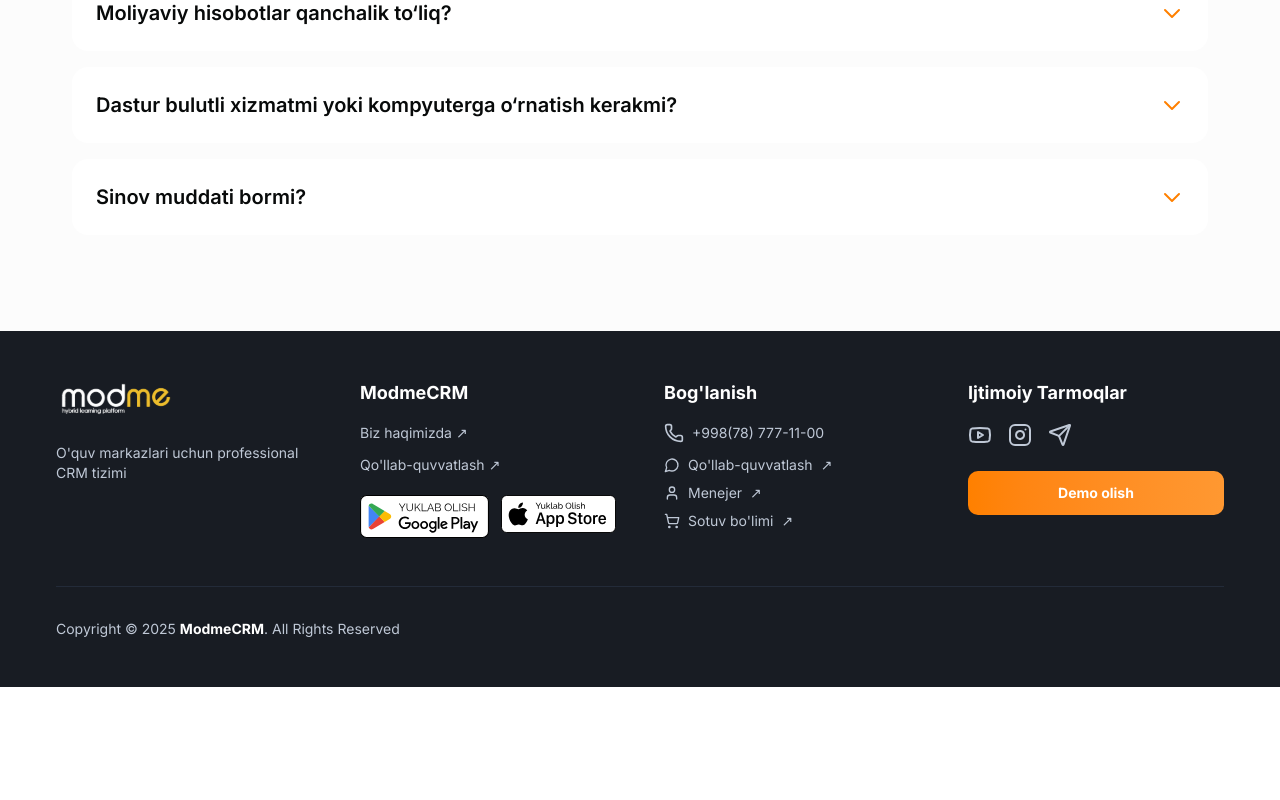
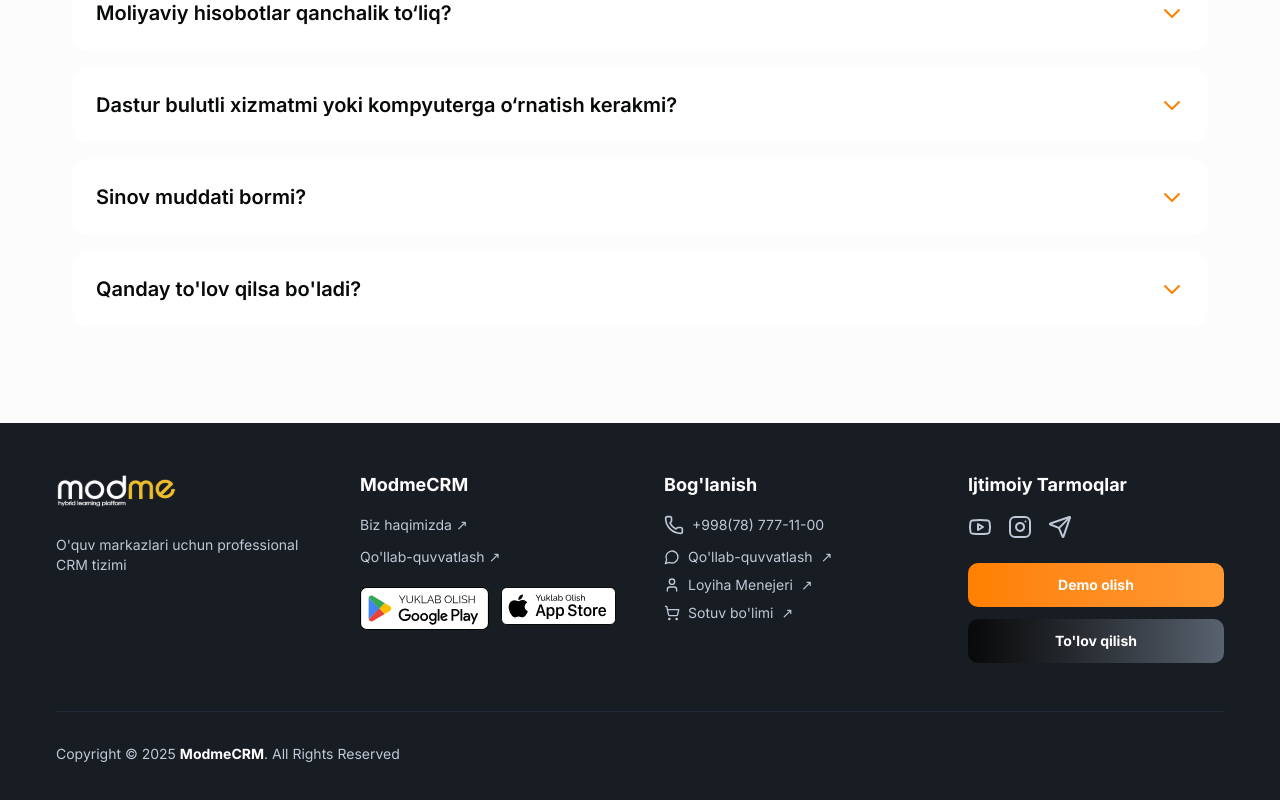
Before and after one commit to Behruz0129/modme-landing, a Next.js app: page / in a window 1280 px wide. Shown: the part 7651-8451 px from the top of the page. Before the commit the page ends 8338 px from the top, so only its background shows below. Built offline with nearby package versions, Linux system fonts and the light colour scheme; no server answers.

Commit message:
billingbot

```diff
--- a/app/prices/client.tsx
+++ b/app/prices/client.tsx
@@ -272,6 +272,38 @@
                         </div>
                     </motion.div>
 
+                    {/* Global Payment CTA */}
+                    <motion.div
+                        className="mt-10"
+                        variants={containerVariants}
+                        initial="hidden"
+                        animate="visible"
+                    >
+                        <motion.div
+                            variants={itemVariants}
+                            className="relative overflow-hidden rounded-2xl border border-[#ff8000]/20"
+                        >
+                            <div className="absolute inset-0 bg-gradient-to-r from-[#ffd03d]/15 to-[#ff8000]/15" />
+                            <div className="relative p-6 md:p-10 flex flex-col md:flex-row items-center justify-between gap-6">
+                                <div className="text-center md:text-left">
+                                    <h3 className="text-2xl font-bold text-[#080a0a]">
+                                        Platforma uchun to'lov
+                                    </h3>
+                                    <p className="text-[#a8a8a8] mt-2">
+                                        Xavfsiz va qulay to'lov — bir necha
+                                        bosqichda yakunlang
+                                    </p>
+                                </div>
+                                <Link
+                                    href="https://t.me/modmebillingbot?start=prices"
+                                    className="inline-flex items-center gap-2 px-8 py-4 rounded-lg bg-gradient-to-r from-[#ffd03d] to-[#ff8000] text-white font-bold hover:opacity-90 transition-all duration-300"
+                                >
+                                    To'lov qilish
+                                </Link>
+                            </div>
+                        </motion.div>
+                    </motion.div>
+
                     {/* Pricing Cards - Mobile */}
                     <motion.div
                         className="lg:hidden"
--- a/components/FAQSection.tsx
+++ b/components/FAQSection.tsx
@@ -26,6 +26,24 @@
         id: 4,
         question: " Sinov muddati bormi?",
         answer: "Ha, bizda bepul demo versiyasi mavjud — 7 kungacha sinab, ishlatib ko‘rishingiz mumkin",
+    },
+    {
+        id: 5,
+        question: "Qanday to'lov qilsa bo'ladi?",
+        answer: (
+            <span>
+                Platforma uchun to'lovni quyidagi havola orqali amalga
+                oshirishingiz mumkin:{" "}
+                <a
+                    href="https://t.me/modmebillingbot?start=faq"
+                    target="_blank"
+                    rel="noopener noreferrer"
+                    className="text-[#ff8000] underline underline-offset-4"
+                >
+                    To'lov qilish
+                </a>
+            </span>
+        ),
     },
 ];
 
--- a/components/layout/Footer.tsx
+++ b/components/layout/Footer.tsx
@@ -121,7 +121,7 @@
                                 className="flex items-center gap-2 text-[#bfc8d6] hover:text-[#ff8000] transition-colors text-sm group"
                             >
                                 <User className="w-4 h-4" />
-                                <span>Menejer</span>
+                                <span>Loyiha Menejeri</span>
                                 <span className="group-hover:translate-x-0.5 transition-transform">
                                     ↗
                                 </span>
@@ -171,6 +171,13 @@
                                 Demo olish
                             </button>
                         </Link>
+                        <div className="mt-3">
+                            <Link href="https://t.me/modmebillingbot?start=footer">
+                                <button className="w-full px-6 py-3 rounded-lg bg-gradient-to-r from-[#080909] to-[#596270] hover:opacity-90 text-white font-bold text-sm transition-all">
+                                    To'lov qilish
+                                </button>
+                            </Link>
+                        </div>
                     </div>
                 </div>
 
```
Also changed, not shown: public/images/logo-light.svg, public/images/logo.svg.
